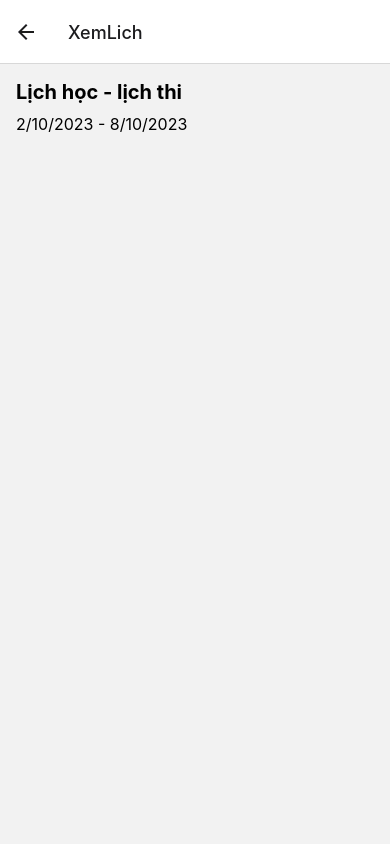
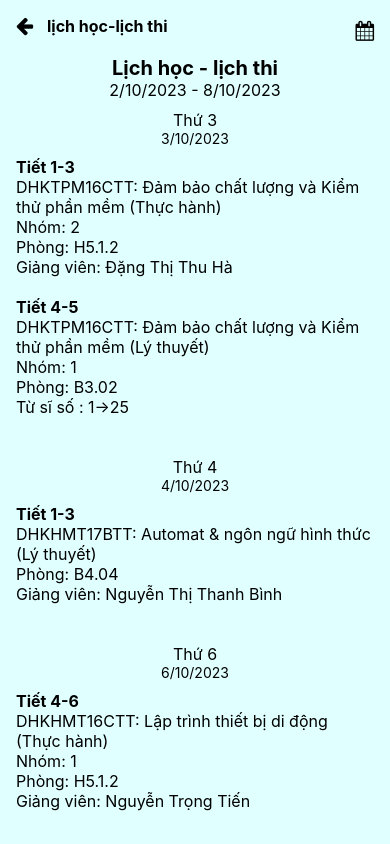
Before and after one commit to MyQuynh762/DoAnMonHoc_ReactNative, a React Native app in the folder ASC-STUDENT_APP/: screen /XemLich in a window 390 px wide. Built offline with nearby package versions, Linux system fonts and the light colour scheme.

Commit message:
update xem lich

```diff
--- a/ASC-STUDENT_APP/App.js
+++ b/ASC-STUDENT_APP/App.js
@@ -1,11 +1,11 @@
 import * as React from 'react';
 import { NavigationContainer } from '@react-navigation/native';
 import { createNativeStackNavigator } from '@react-navigation/native-stack';
-import Home from './screens/home'; // Đảm bảo đường dẫn đúng
-import LoginScreen from './screens/loginScreen'; // Đảm bảo đường dẫn đúng
-import DoiMatKhau from './screens/DoiMatKhau'; // Đảm bảo đường dẫn đúng
-import DiemDanh from './screens2/diemdanh';
-import TrangChu from './screens2/trangchu'; // Đảm bảo đường dẫn đúng
+import Home from './screens/home';
+import LoginScreen from './screens/loginScreen';
+// import DoiMatKhau from './screens/DoiMatKhau';
+// import DiemDanh from './screens2/diemdanh';
+import TrangChu from './screens2/trangchu';
 import XemLich from './screens/xemlich';
 import XemDiem from './screens/xemdiem';
 
@@ -19,8 +19,8 @@ function App() {
         <Stack.Screen name="LoginScreen" component={LoginScreen} options={{ headerShown: false }} />
         <Stack.Screen name="Home" component={Home}  options={{ headerShown: false }}/>
         {/* <Stack.Screen name="DoiMatKhau" component={DoiMatKhau} /> */}
-        <Stack.Screen name="TrangChu" component={TrangChu} />
-        <Stack.Screen name="XemLich" component={XemLich} />
+        <Stack.Screen name="TrangChu" component={TrangChu}options={{ headerShown: false }}  />
+        <Stack.Screen name="XemLich" component={XemLich} options={{ headerShown: false }} />
         <Stack.Screen name="XemDiem" component={XemDiem} />
       </Stack.Navigator>
     </NavigationContainer>
--- a/ASC-STUDENT_APP/screens/xemlich.js
+++ b/ASC-STUDENT_APP/screens/xemlich.js
@@ -1,7 +1,13 @@
 import React from 'react';
-import { View, Text, StyleSheet, FlatList } from 'react-native';
+import { View, Text, StyleSheet, FlatList, TouchableOpacity } from 'react-native';
+import { useNavigation } from '@react-navigation/native';
+import Icon from 'react-native-vector-icons/FontAwesome';
 
-const scheduleData = [
+const Data = [
+  {
+    title: 'Lịch học - lịch thi',
+    dateRange: '2/10/2023 - 8/10/2023',
+    days: [
       {
         day: 'Thứ 3',
         date: '3/10/2023',
@@ -18,50 +24,155 @@ const scheduleData = [
             courseName: 'DHKTPM16CTT: Đảm bảo chất lượng và Kiểm thử phần mềm (Lý thuyết)',
             group: 'Nhóm: 1',
             room: 'Phòng: B3.02',
-        lecturer: 'Từ sĩ số : 1>25',
+            lecturer: 'Từ sĩ số : 1->25',
           },
         ],
       },
-  // Thêm thông tin lịch học và lịch thi khác tại đây
+      {
+        day: 'Thứ 4',
+        date: '4/10/2023',
+        courses: [
+          {
+            time: 'Tiết 1-3',
+            courseName: 'DHKHMT17BTT: Automat & ngôn ngữ hình thức (Lý thuyết)',
+            room: 'Phòng: B4.04 ',
+            lecturer: 'Giảng viên: Nguyễn Thị Thanh Bình',
+          },
+        ],
+      },
+      {
+        day: 'Thứ 6',
+        date: '6/10/2023',
+        courses: [
+          {
+            time: 'Tiết 4-6',
+            courseName: 'DHKHMT16CTT: Lập trình thiết bị di động (Thực hành)',
+            group: 'Nhóm: 1',
+            room: 'Phòng: H5.1.2 ',
+            lecturer: 'Giảng viên: Nguyễn Trọng Tiến',
+          },
+        ],
+      },
+
+      {
+        day: 'Thứ 7',
+        date: '7/10/2023',
+        courses: [
+          {
+            time: 'Tiết 7-9',
+            courseName: 'DHKHMT16CTT: Lập trình thiết bị di động (Lý thuyết)',
+            room: 'Phòng: V10.01 ',
+            lecturer: 'Giảng viên: Nguyễn Trọng Tiến',
+          },
+        ],
+      },
+
+    ],
+  },
 ];
 
-const ScheduleScreen = () => {
+const XemLich = () => {
+  const navigation = useNavigation();
+
   const renderCourseItem = ({ item }) => (
     <View style={styles.courseItem}>
       <Text style={styles.courseTime}>{item.time}</Text>
-      <Text style={styles.courseName}>{item.courseName}</Text>
-      <Text style={styles.courseGroup}>{item.group}</Text>
-      <Text style={styles.courseRoom}>{item.room}</Text>
-      <Text style={styles.courseLecturer}>{item.lecturer}</Text>
+      <Text style={styles.courseInfo}>{item.courseName}</Text>
+      <Text style={styles.courseInfo}>{item.group}</Text>
+      <Text style={styles.courseInfo}>{item.room}</Text>
+      <Text style={styles.courseInfo}>{item.lecturer}</Text>
+    </View>
+  );
+
+  const renderDayItem = ({ item }) => (
+    <View style={styles.dayItem}>
+      <View style={styles.dayHeader}>
+        <Text style={styles.dayTitle}>{item.day}</Text>
+        <Text style={styles.dayDate}>{item.date}</Text>
+      </View>
+      <FlatList
+        data={item.courses}
+        renderItem={renderCourseItem}
+        keyExtractor={(course, index) => index.toString()}
+      />
     </View>
   );
 
   return (
     <View style={styles.container}>
-      <Text style={styles.title}>Lịch học - lịch thi</Text>
-      <Text style={styles.dateRange}>2/10/2023 - 8/10/2023</Text>
+      <TouchableOpacity onPress={() => navigation.navigate('TrangChu')}>
+        <View style={styles.headerContainer}>
+          <View style={styles.backButtonContainer}>
+            <Icon name="arrow-left" size={20} />
+            <Text style={styles.backButton}> lịch học-lịch thi</Text>
+          </View>
+          <Icon name="calendar" size={20} />
+        </View>
+      </TouchableOpacity>
+      <View style={styles.centeredTextContainer}>
+        <Text style={styles.title}>{Data[0].title}</Text>
+        <Text style={styles.dateRange}>{Data[0].dateRange}</Text>
+      </View>
       <FlatList
-        data={scheduleData}
-        renderItem={renderCourseItem}
-        keyExtractor={(item, index) => index.toString()}
+        data={Data[0].days}
+        renderItem={renderDayItem}
+        keyExtractor={(day, index) => index.toString()}
       />
     </View>
   );
+
 };
 
 const styles = StyleSheet.create({
   container: {
     flex: 1,
     padding: 16,
+    backgroundColor: '#E0FFFF',
+  },
+  backButtonContainer: {
+    flexDirection: 'row',
+    alignItems: 'center',
+    marginBottom: 10,
+  },
+  backButton: {
+    fontSize: 16,
+    fontWeight: 'bold',
+    marginLeft: 10,
+  },
+  headerContainer: {
+    flexDirection: 'row',
+    alignItems: 'center',
+    justifyContent: 'space-between',
+    marginBottom: 10,
+  },
+  icon: {
+    fontSize: 30,
+  },
+
+  centeredTextContainer: {
+    alignItems: 'center',
+    marginBottom: 10,
   },
   title: {
     fontSize: 20,
     fontWeight: 'bold',
-    marginBottom: 10,
   },
   dateRange: {
     fontSize: 16,
+  },
+  dayItem: {
+    marginBottom: 20,
+  },
+  dayHeader: {
+
+    alignItems: 'center',
     marginBottom: 10,
+  },
+
+
+  dayTitle: {
+    fontSize: 16,
+
   },
   courseItem: {
     marginBottom: 20,
@@ -70,18 +181,9 @@ const styles = StyleSheet.create({
     fontSize: 16,
     fontWeight: 'bold',
   },
-  courseName: {
-    fontSize: 16,
-  },
-  courseGroup: {
-    fontSize: 16,
-  },
-  courseRoom: {
-    fontSize: 16,
-  },
-  courseLecturer: {
+  courseInfo: {
     fontSize: 16,
   },
 });
 
-export default ScheduleScreen;
+export default XemLich;
```
Lines whose indentation alone changed are shown as unchanged.
